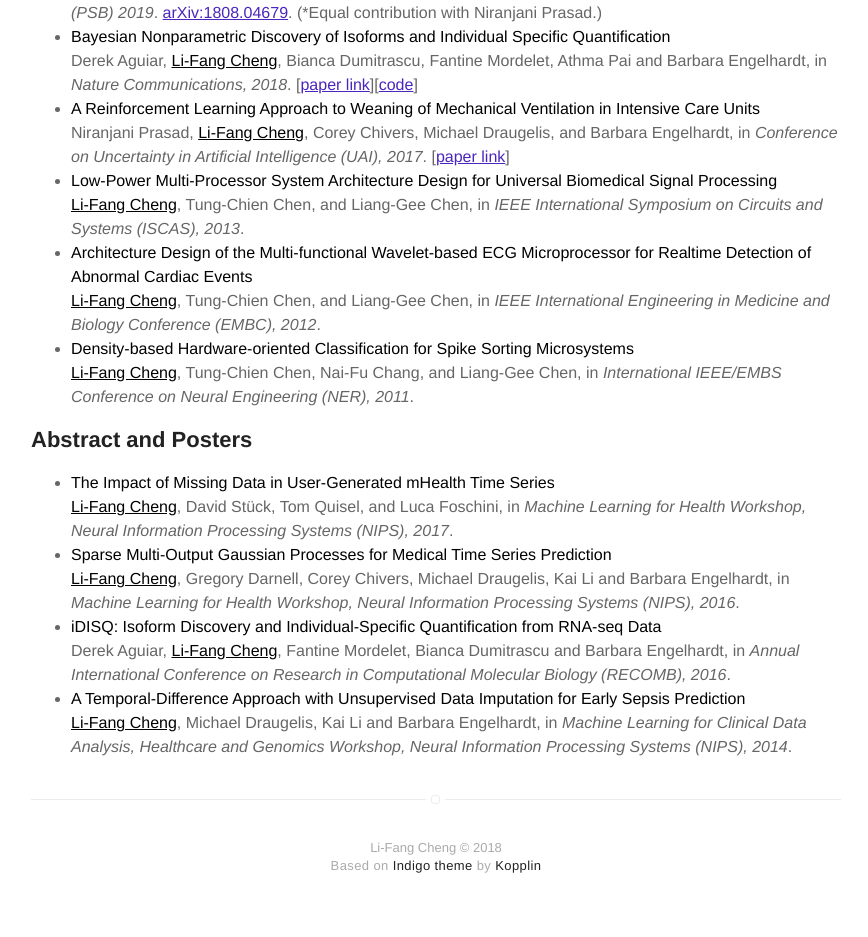
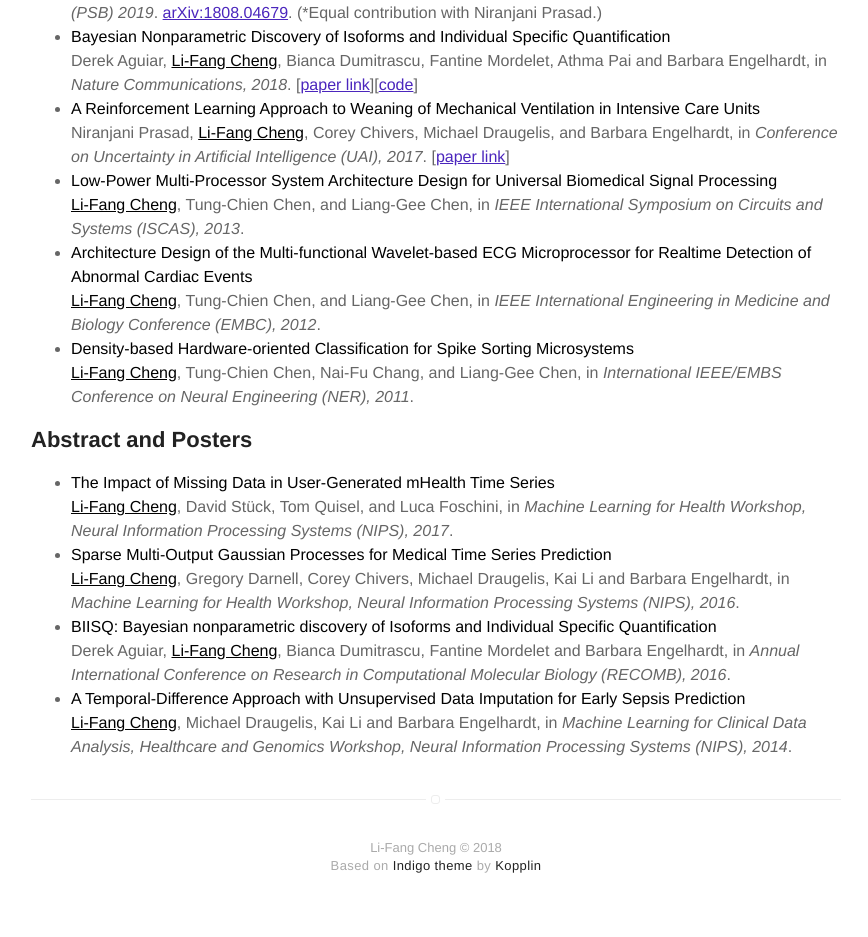
Before and after one commit to Li-FangCheng/li-fangcheng.github.io, a Jekyll site: the page built from publications.md, in a window 1280 px wide. Shown: the part 747-1684 px from the top of the page, without its empty margins (204-1072 px from the left). Built offline with Jekyll 4.4.1, drawn with Linux system fonts in a browser that asks for light colours.

Commit message:
correct erros

```diff
--- a/publications.md
+++ b/publications.md
@@ -32,8 +32,8 @@ Niranjani Prasad, **<u>Li-Fang Cheng</u>**, Corey Chivers, Michael Draugelis, an
 **<u>Li-Fang Cheng</u>**, David Stück, Tom Quisel, and Luca Foschini, in *Machine Learning for Health Workshop, Neural Information Processing Systems (NIPS), 2017*.
 * **Sparse Multi-Output Gaussian Processes for Medical Time Series Prediction**\\
 **<u>Li-Fang Cheng</u>**, Gregory Darnell, Corey Chivers, Michael Draugelis, Kai Li and Barbara Engelhardt, in *Machine Learning for Health Workshop, Neural Information Processing Systems (NIPS), 2016*.
-* **iDISQ: Isoform Discovery and Individual-Specific Quantification from RNA-seq Data**\\
-Derek Aguiar, **<u>Li-Fang Cheng</u>**, Fantine Mordelet, Bianca Dumitrascu and Barbara Engelhardt, in *Annual International Conference on Research in Computational Molecular Biology (RECOMB), 2016*.
+* **BIISQ: Bayesian nonparametric discovery of Isoforms and Individual Specific Quantification**\\
+Derek Aguiar, **<u>Li-Fang Cheng</u>**, Bianca Dumitrascu, Fantine Mordelet and Barbara Engelhardt, in *Annual International Conference on Research in Computational Molecular Biology (RECOMB), 2016*.
 * **A Temporal-Difference Approach with Unsupervised Data Imputation for Early Sepsis Prediction**\\
 **<u>Li-Fang Cheng</u>**, Michael Draugelis, Kai Li and Barbara Engelhardt, in *Machine Learning for Clinical Data Analysis, Healthcare and Genomics Workshop, Neural Information Processing Systems
 (NIPS), 2014*.
```
